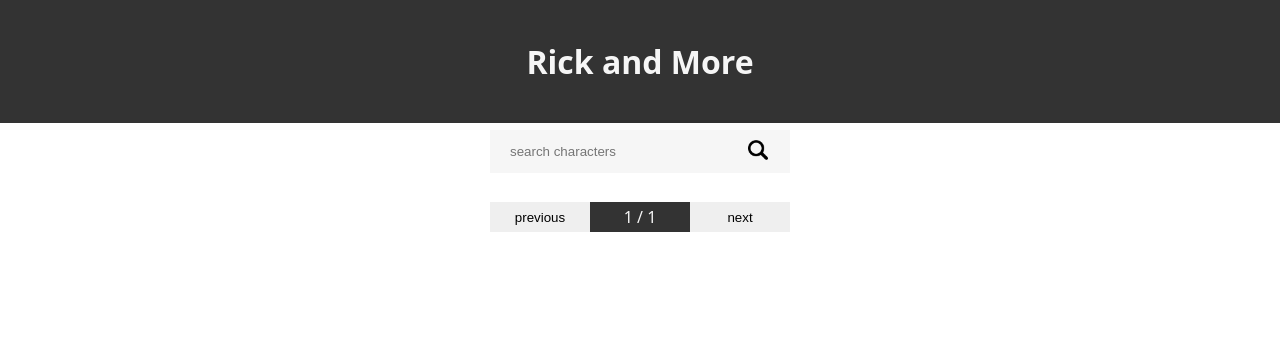
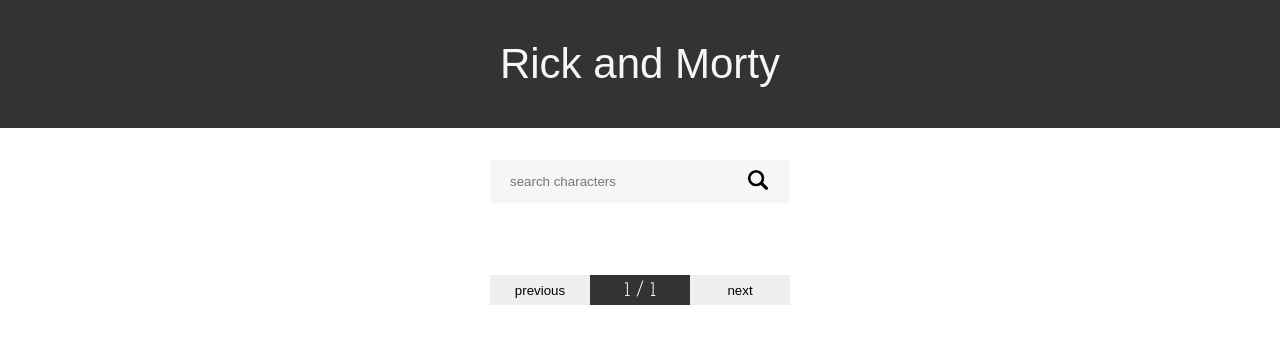
Before and after one commit to Conall-Mullen/andrii-conall-rick-and-morty, a website with bundled scripts: page index.html in a window 1280 px wide. Built offline with nearby package versions, Linux system fonts and the light colour scheme; no server answers; a web font is replaced by a local one.

Commit message:
Add margin to main and search bar plus apply fonts to title and body

```diff
--- a/components/search-bar/search-bar.css
+++ b/components/search-bar/search-bar.css
@@ -1,6 +1,6 @@
 .search-bar-container {
   width: 300px;
-  margin: 2px auto;
+  margin: 2px auto 20px auto;
 }
 
 .search-bar {
--- a/index.html
+++ b/index.html
@@ -16,7 +16,7 @@
     <link rel="stylesheet" href="./styles.css" />
   </head>
   <body>
-    <h1 class="title">Rick and More</h1>
+    <h1 class="title">Rick and Morty</h1>
     <main>
       <div class="search-bar-container" data-js="search-bar-container">
         <form action="" class="search-bar" data-js="search-bar">
--- a/styles.css
+++ b/styles.css
@@ -14,27 +14,6 @@
   --color-secondary: #f6f6f6;
   --font-family: system-ui;
 }
-
-body {
-  font-family: var(--font-family);
-  color: var(--color-primary);
-}
-
-main {
-  display: flex;
-  flex-direction: column;
-  width: 95%;
-  gap: 10px;
-  margin: 5px auto;
-}
-
-.title {
-  padding: 40px 0;
-  text-align: center;
-  background-color: var(--color-primary);
-  color: var(--color-secondary);
-}
-
 /* ------ Imported fornts -------- */
 /* .jersey-25-regular {
   font-family: "Jersey 25", sans-serif;
@@ -52,6 +31,37 @@
   font-style: normal;
 } */
 
+body {
+  font-family: "Josefin Slab", serif;
+  font-optical-sizing: auto;
+  font-weight: 500;
+  font-size: 21px;
+  font-style: normal;
+  color: var(--color-primary);
+}
+
+main {
+  display: flex;
+  flex-direction: column;
+  width: 95%;
+  gap: 10px;
+  margin: 30px auto;
+}
+
+.title {
+  padding: 40px 0;
+  text-align: center;
+  background-color: var(--color-primary);
+  color: var(--color-secondary);
+}
+
+.title,
+.card__title {
+  font-family: "Jersey 25", sans-serif;
+  font-weight: 400;
+  font-style: normal;
+}
+
 /* ======================== RESPONSIVE ====================== */
 
 @media only screen and (min-width: 482px) {
```
